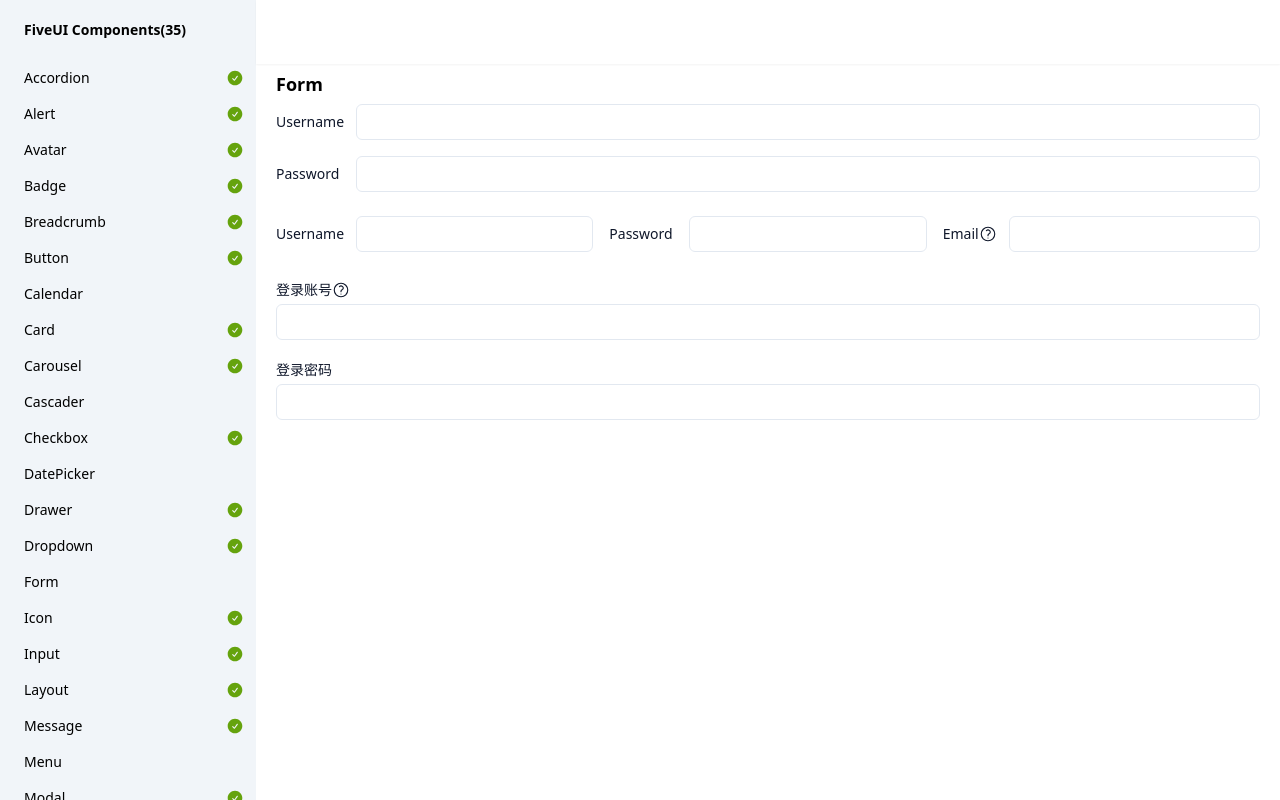
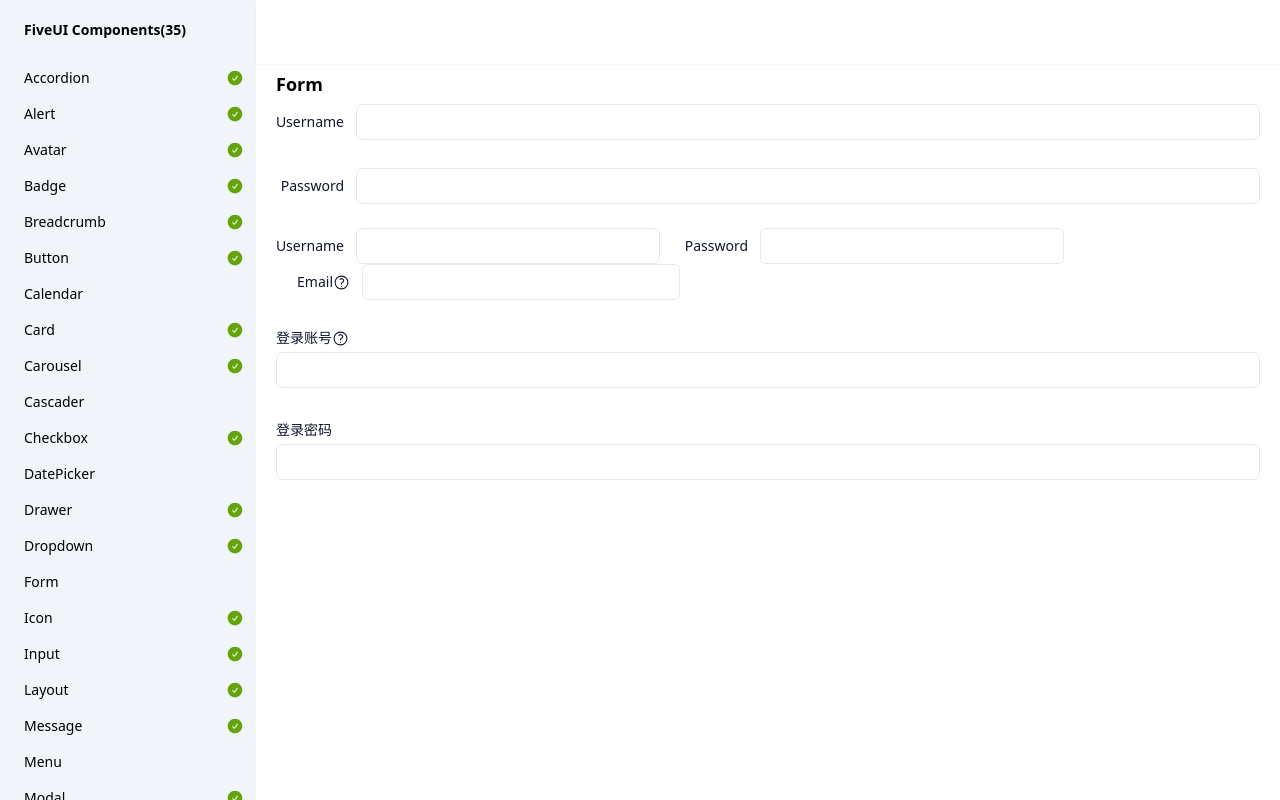
Before and after one commit to wqy2dev/five-ui, a SvelteKit app: page /form in a window 1280 px wide. Built offline with nearby package versions, Linux system fonts and the light colour scheme.

Commit message:
update form

```diff
--- a/src/lib/form/Form.svelte
+++ b/src/lib/form/Form.svelte
@@ -6,8 +6,8 @@ const formVariants = tv({
     base: "w-full flex",
     variants: {
         layout: {
-            col: "flex-col space-y-4",
-            row: "flex-row space-x-4",
+            col: "flex-col space-y-7",
+            row: "flex-row flex-wrap space-x-5",
         },
     },
     defaultVariants: {
--- a/src/lib/form/FormField.svelte
+++ b/src/lib/form/FormField.svelte
@@ -3,20 +3,20 @@ import { tv, type VariantProps } from "tailwind-variants";
 
 const formFieldVariants = tv({
     slots: {
-        base: "w-full flex",
+        base: "w-full shrink-0",
         label: "flex flex-row items-center text-sm text-slate-900",
         input: "",
     },
     variants: {
         layout: {
             row: {
-                base: "flex-row items-center",
-                label: "w-20 shrink-0",
+                base: "inline-flex flex-row items-center",
+                label: "w-20 justify-end shrink-0 pr-3",
                 input: "grow",
             },
             col: {
-                base: "flex-col",
-                label: "w-auto h-7 leading-7",
+                base: "flex flex-col",
+                label: "w-full h-7 leading-7 justify-start",
                 input: "w-full",
             },
         },
@@ -122,7 +122,7 @@ const {
             <Tooltip>
                 {#snippet target(ref)}
                     <span class="inline-block" use:ref>
-                        <HelpCircleOutline/>
+                        <HelpCircleOutline size={17}/>
                     </span>
                 {/snippet}
                 {tooltip}
--- a/src/routes/form/+page.svelte
+++ b/src/routes/form/+page.svelte
@@ -52,6 +52,7 @@ const sizes = ["sm", "md", "lg"];
 <div class="mt-6">
     <Form layout="row">
         <FormField
+            class="w-96"
             label="Username"
             name="username"
             rules={[
@@ -68,6 +69,7 @@ const sizes = ["sm", "md", "lg"];
         </FormField>
 
         <FormField
+            class="w-96"
             label="Password"
             name="Password"
             rules={[
@@ -84,6 +86,7 @@ const sizes = ["sm", "md", "lg"];
         </FormField>
 
         <FormField
+            class="w-96"
             label="Email"
             labelClass="w-[66px]"
             name="Email"
```
